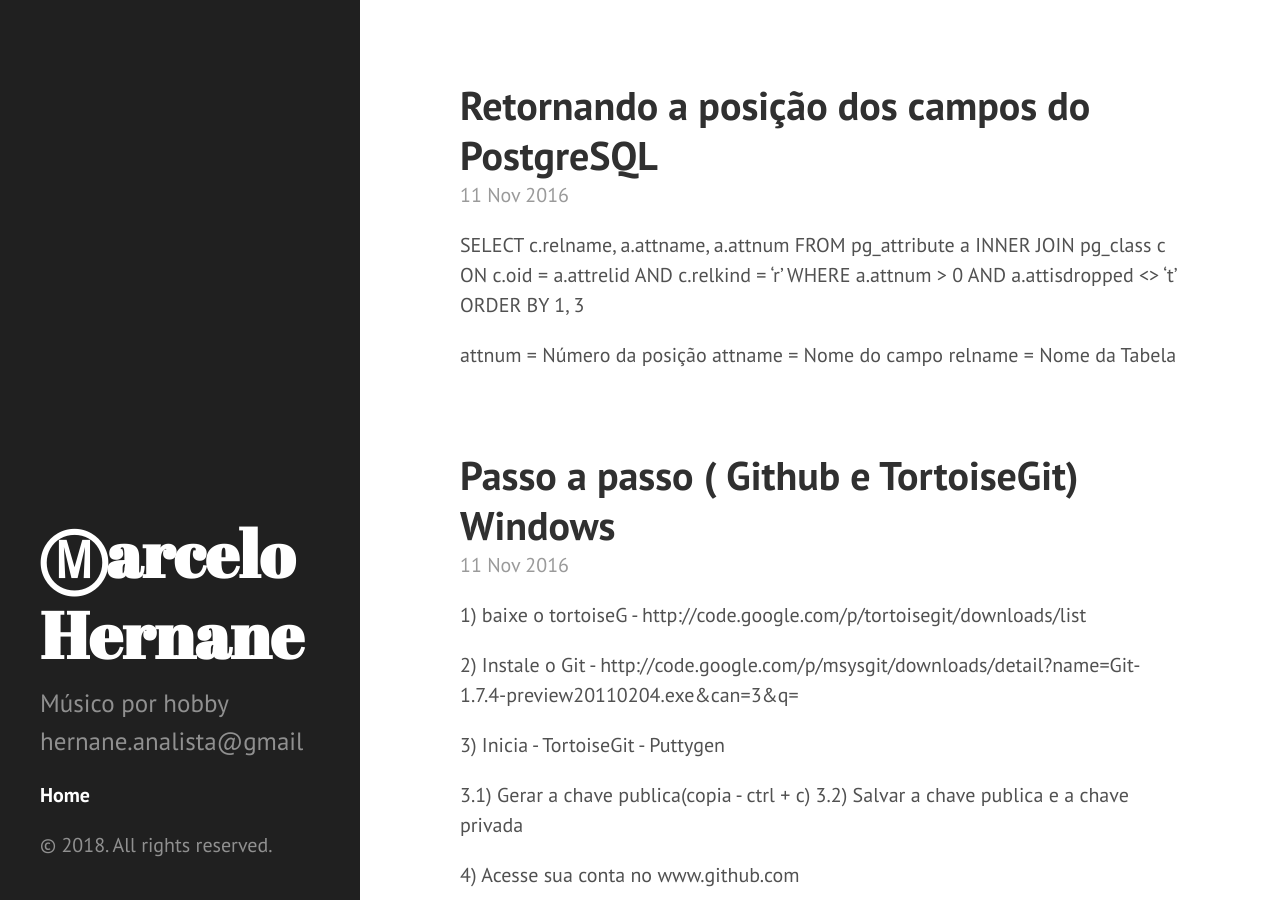
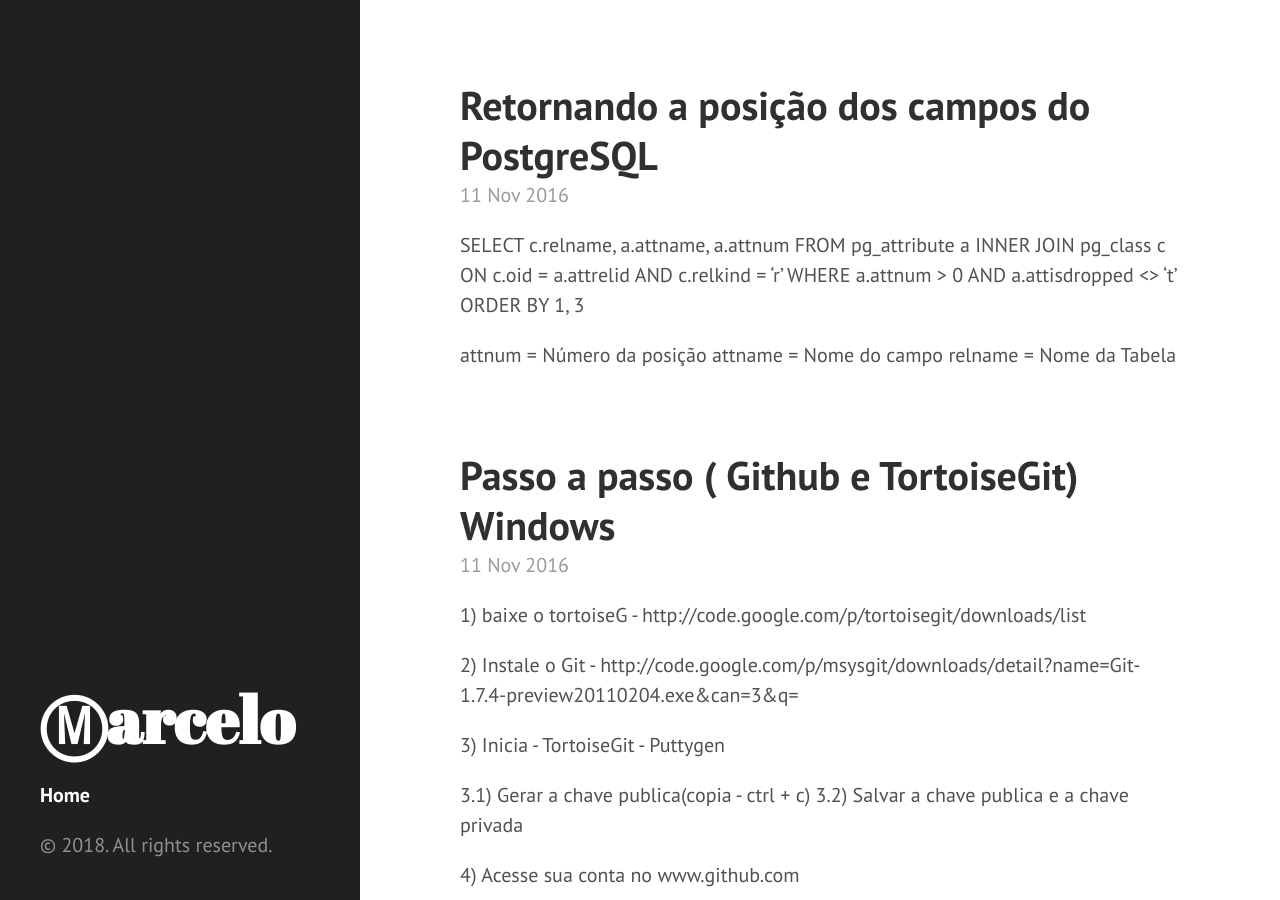
Before and after one commit to MarceloH/MarceloH.github.io, a Jekyll site: the page built from index.html, in a window 1280 px wide and 900 px high. Built offline with Jekyll 4.4.1, drawn with Linux system fonts in a browser that asks for light colours; the list of posts is cut into pages by our own code.

Commit message:
retirando nome

```diff
--- a/_config.yml
+++ b/_config.yml
@@ -2,7 +2,7 @@ excerpt_separator: ""
 pygments: true
 markdown: kramdown
 url: http://MarceloH.github.io
-title: Ⓜarcelo Hernane
+title: Ⓜarcelo
 tagline: A log of everyday life
-description: Músico por hobby  hernane.analista@gmail
+description:
 paginate: 5
```
